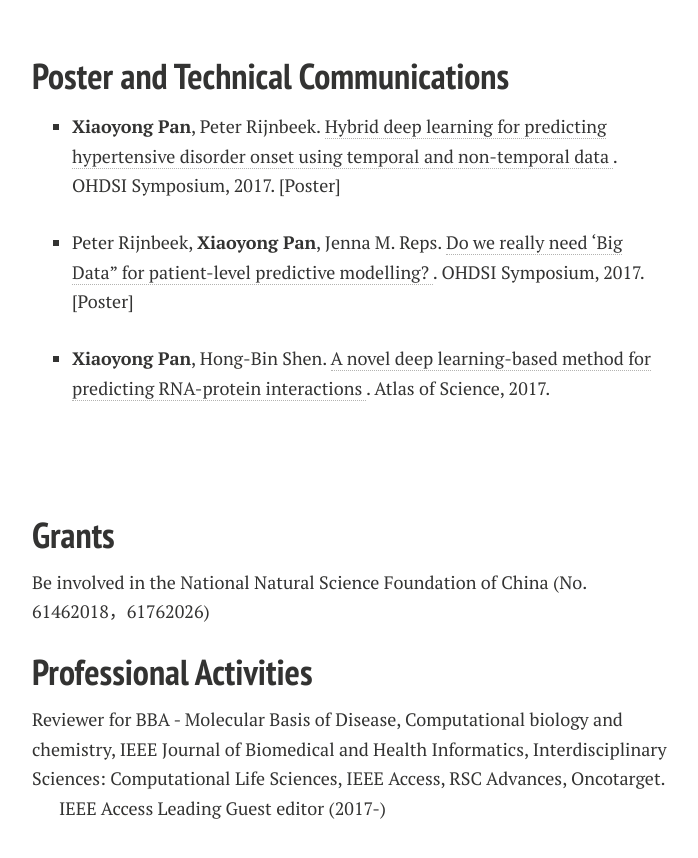
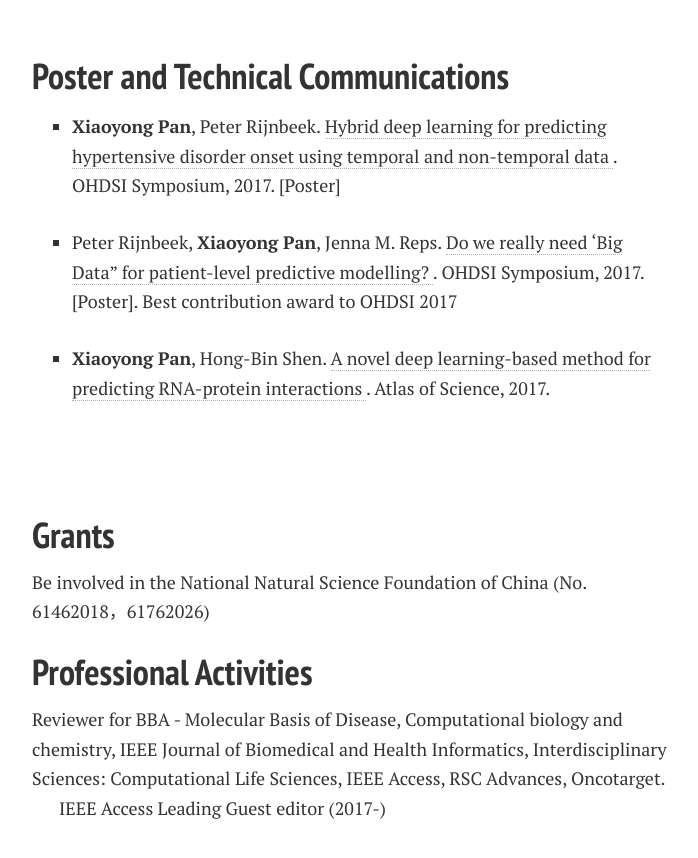
Before and after one commit to xypan1232/xypan1232.github.io, a Jekyll site: the page built from publications.md, in a window 1280 px wide and 900 px high, scrolled down 2136 px. Shown: the top 858 px of the window, without its empty margins (288-986 px from the left). Built offline with Jekyll 4.4.1, drawn with Linux system fonts in a browser that asks for light colours; nearby versions of some CDN libraries; Markdown is read by kramdown in place of the engine named in the settings.

Commit message:
Update publications.md

```diff
--- a/publications.md
+++ b/publications.md
@@ -63,7 +63,7 @@
 </li>
 </ul>
 <ul>
-<li><p>Peter Rijnbeek, <b>Xiaoyong Pan</b>, Jenna M. Reps. <a href="https://atlasofscience.org/a-novel-deep-learning-based-method-for-predicting-rna-protein-interactions/">Do we really need ‘Big Data” for patient-level predictive modelling? </a>. OHDSI Symposium, 2017.[Poster]</p>
+<li><p>Peter Rijnbeek, <b>Xiaoyong Pan</b>, Jenna M. Reps. <a href="http://www.ohdsi.org/web/wiki/lib/exe/fetch.php?media=symposium_2017:ohdsi_symposium_2017_learningcurves.pdf">Do we really need ‘Big Data” for patient-level predictive modelling? </a>. OHDSI Symposium, 2017.[Poster]. Best contribution award to OHDSI 2017</p>
 </li>
 </ul>
 <ul>
```
